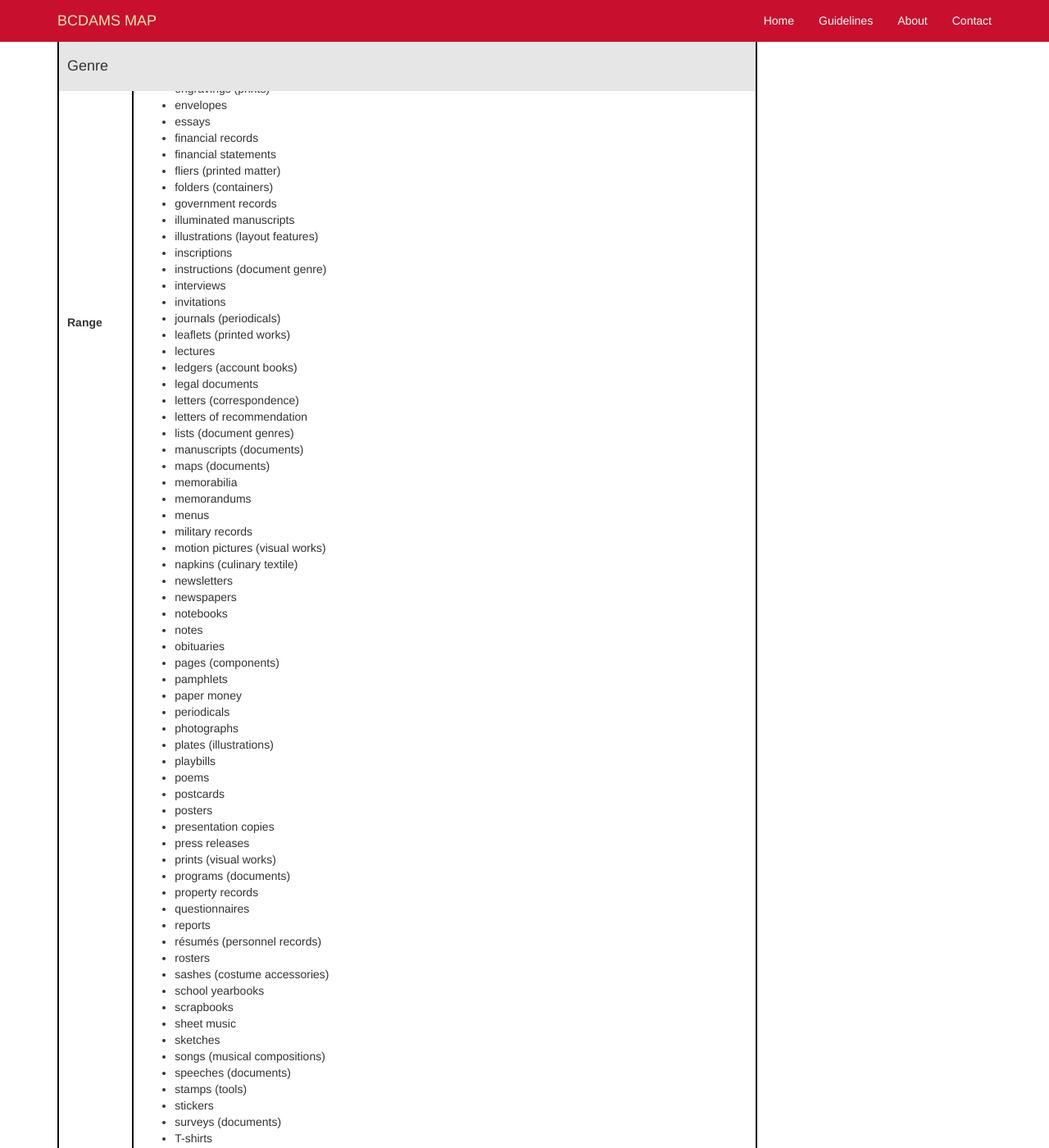
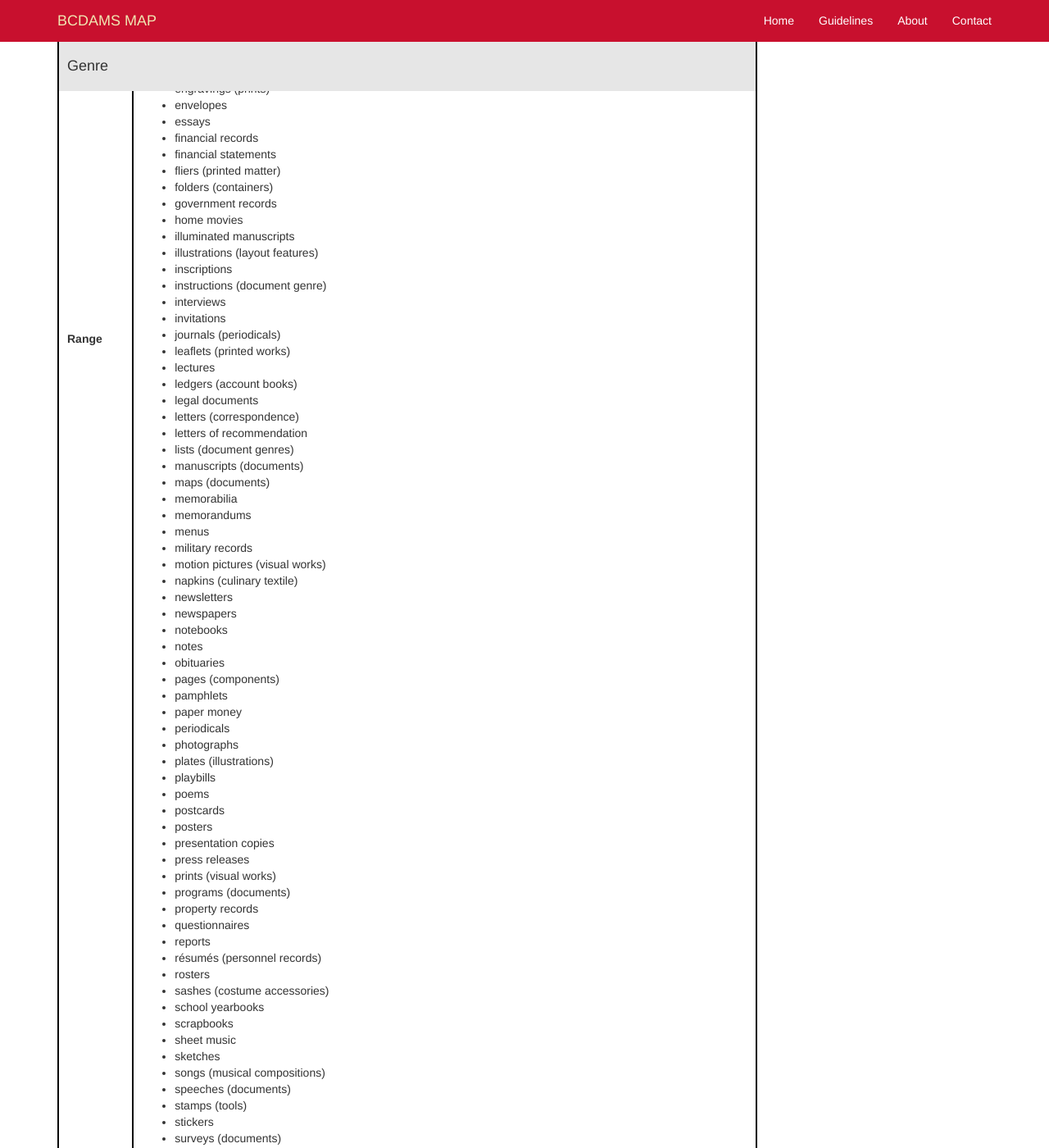
Before and after one commit to uhlibraries-digital/bcdams-map, a Jekyll site: the page built from index.html, in a window 1280 px wide and 1400 px high, scrolled down 4020 px. Shown: the whole window at 82% size. Built offline with Jekyll 4.4.1, drawn with Linux system fonts in a browser that asks for light colours; nearby versions of some CDN libraries; the list of posts is cut into pages by our own code; comment, search, counter and statistics services are not loaded.

Commit message:
Update hasType.yml

```diff
--- a/_data/elements/hasType.yml
+++ b/_data/elements/hasType.yml
@@ -55,6 +55,7 @@
       - "fliers (printed matter)"
       - "folders (containers)"
       - "government records"
+      - "home movies"
       - "illuminated manuscripts"
       - "illustrations (layout features)"
       - "inscriptions"
@@ -113,6 +114,7 @@
       - "surveys (documents)"
       - "T-shirts"
       - "telegrams"
+      - "television programs"
       - "woodcuts (prints)"
       - "yearbooks"
 crosswalk:
```
